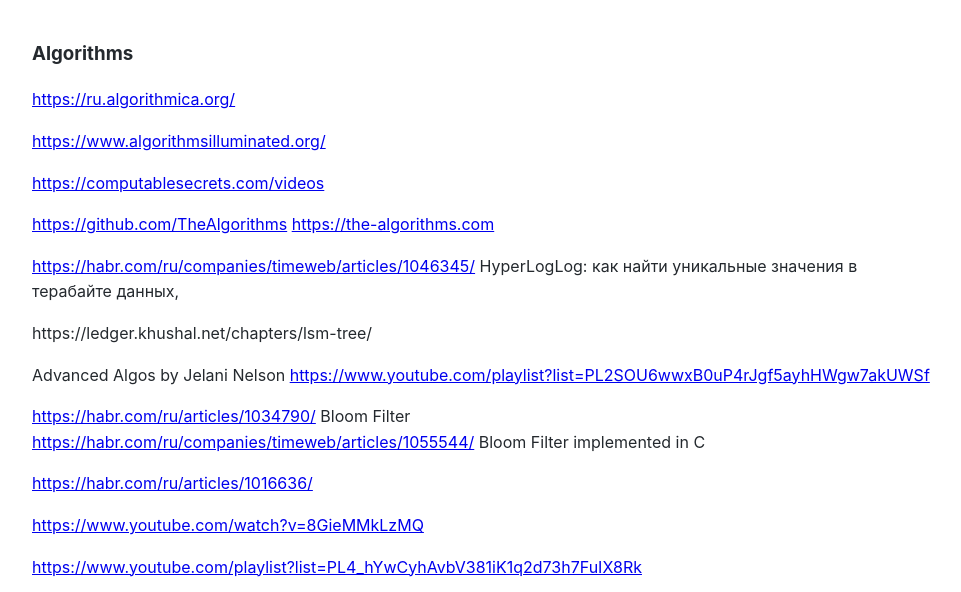
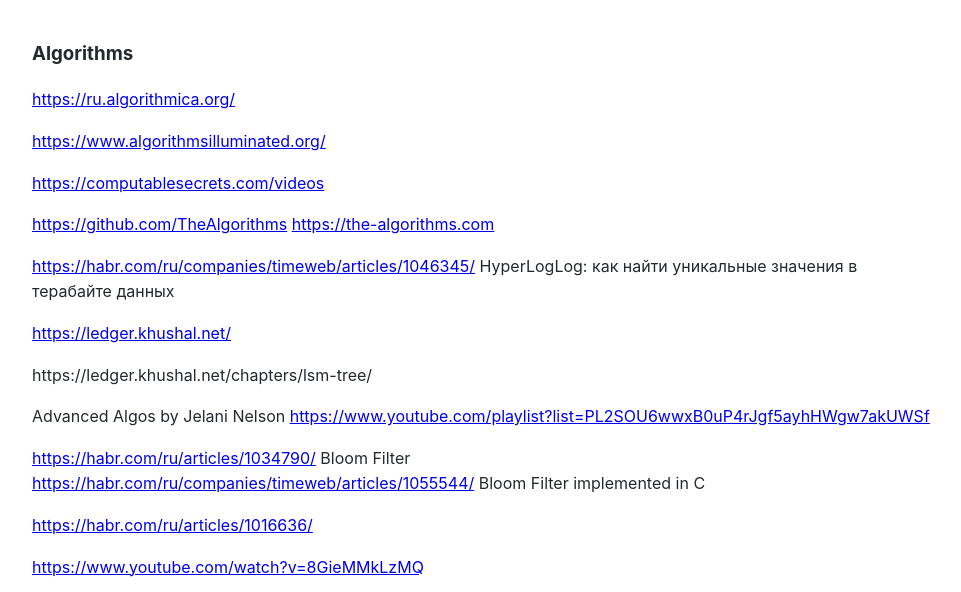
Before and after one commit to Michael-Lubinsky/michael-lubinsky.github.com, a Jekyll site: the page built from algo/algo.md, in a window 1280 px wide and 900 px high, cut to the strip 0-592 px from the top of the window. Shown: the whole strip, without its empty margins (158-1119 px from the left). Built offline with Jekyll 4.4.1, drawn with Linux system fonts in a browser that asks for light colours; our own code applies the rules of GitHub Pages for plain Markdown files.

Commit message:
Update algo.md

```diff
--- a/algo/algo.md
+++ b/algo/algo.md
@@ -8,7 +8,9 @@
 
 <https://github.com/TheAlgorithms>  <https://the-algorithms.com>
 
-<https://habr.com/ru/companies/timeweb/articles/1046345/> HyperLogLog: как найти уникальные значения в терабайте данных,
+<https://habr.com/ru/companies/timeweb/articles/1046345/> HyperLogLog: как найти уникальные значения в терабайте данных
+
+<https://ledger.khushal.net/>
 
 https://ledger.khushal.net/chapters/lsm-tree/
 
```
